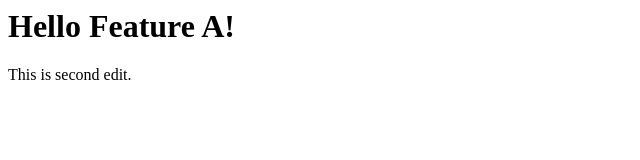
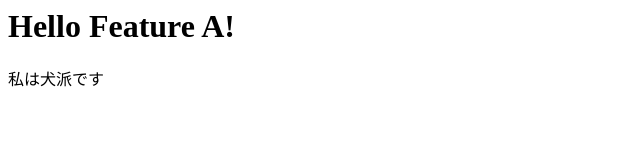
Before and after one commit to nkgwmsm/git-practice, a plain HTML site: page index.html in a window 1280 px wide. Shown: the full height of the page, 0-640 px from the left. Drawn offline with Linux system fonts and the light colour scheme.

Commit message:
Added dog-mode

```diff
--- a/index.html
+++ b/index.html
@@ -1,2 +1,2 @@
 <h1>Hello Feature A!</h1>
-<p>This is second edit.</p>
+<p>私は犬派です</p>
```
